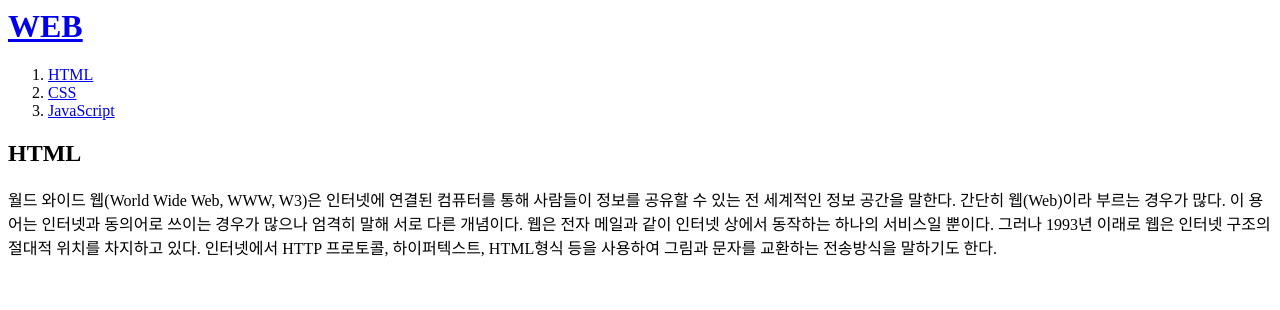
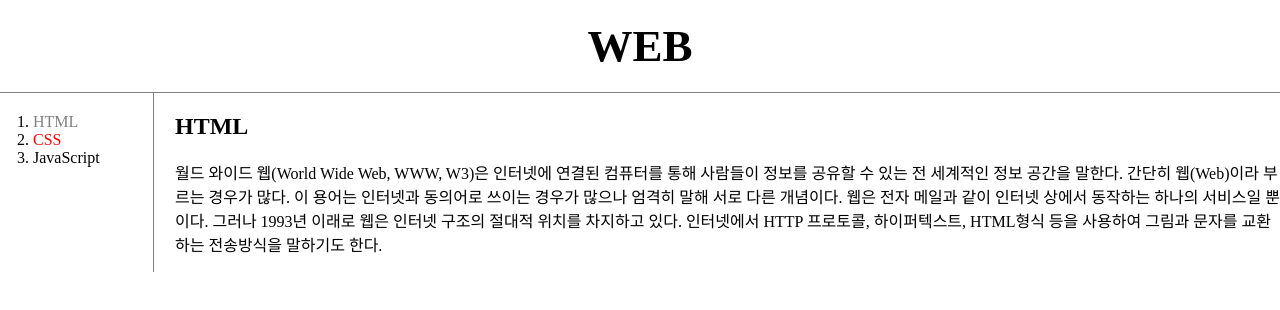
Before and after one commit to Junga-a/web, a plain HTML site: page index.html in a window 1280 px wide. Drawn offline with Linux system fonts and the light colour scheme.

Commit message:
Add files via upload

```diff
--- a/index.html
+++ b/index.html
@@ -3,17 +3,58 @@
 <head>
   <title>WEB - WELCOME</title>
   <meta charset="utf-8">
+  <style>
+body{
+  margin:0;
+}
+  /*id선택자>class선택자>선택자 왜? id는 유일무이하고, 구체적이다.클래스는 포괄적*/
+  a {
+    color:black;
+    text-decoration: none;
+  }
+  #active{
+    color:red;
+  }
+  .saw {
+    color:gray;
+  }
+h1{
+  font-size:45px;
+  text-align: center;
+  border-bottom:1px solid gray;
+  margin:0;
+  padding:20px;
+}
+#grid ol{     /*id가 grid인 ol 선택자*/
+  border-right:1px solid gray;
+  width:100px;
+  margin:0;
+  padding:20px;
+  padding-left:33px;
+}
+#Grid{
+  display:grid;
+  grid-template-columns: 150px 1fr;
+}
+#article{
+  padding-left: 25px;
+}
+  </style>
   </<head>
   <body>
     <h1><a href="index.html">WEB</a></h1>
+    <div id=grid>
     <ol>
-      <li><a href="1.html">HTML</a></li>
-      <li><a href="2.html">CSS</a></li>
+      <li><a href="1.html" class="saw">HTML</a></li>
+      <li><a href="2.html" class="saw" id="active">CSS</a></li>
       <li><a href="3.html">JavaScript</a></li>
     </ol>
+  <div id="article">
     <h2>HTML</h2>
     <p>월드 와이드 웹(World Wide Web, WWW, W3)은 인터넷에 연결된 컴퓨터를 통해 사람들이 정보를 공유할 수 있는 전 세계적인 정보 공간을 말한다. 간단히 웹(Web)이라 부르는 경우가 많다. 이 용어는 인터넷과 동의어로 쓰이는 경우가 많으나 엄격히 말해 서로 다른 개념이다. 웹은 전자 메일과 같이 인터넷 상에서 동작하는 하나의 서비스일 뿐이다. 그러나 1993년 이래로 웹은 인터넷 구조의 절대적 위치를 차지하고 있다.
 인터넷에서 HTTP 프로토콜, 하이퍼텍스트, HTML형식 등을 사용하여 그림과 문자를 교환하는 전송방식을 말하기도 한다.
 </p>
+</div>
+</div>
 </body>
 </html>
```
Also changed, not shown: box.html (added, +26 -0 lines), grid.html (added, +23 -0 lines).
